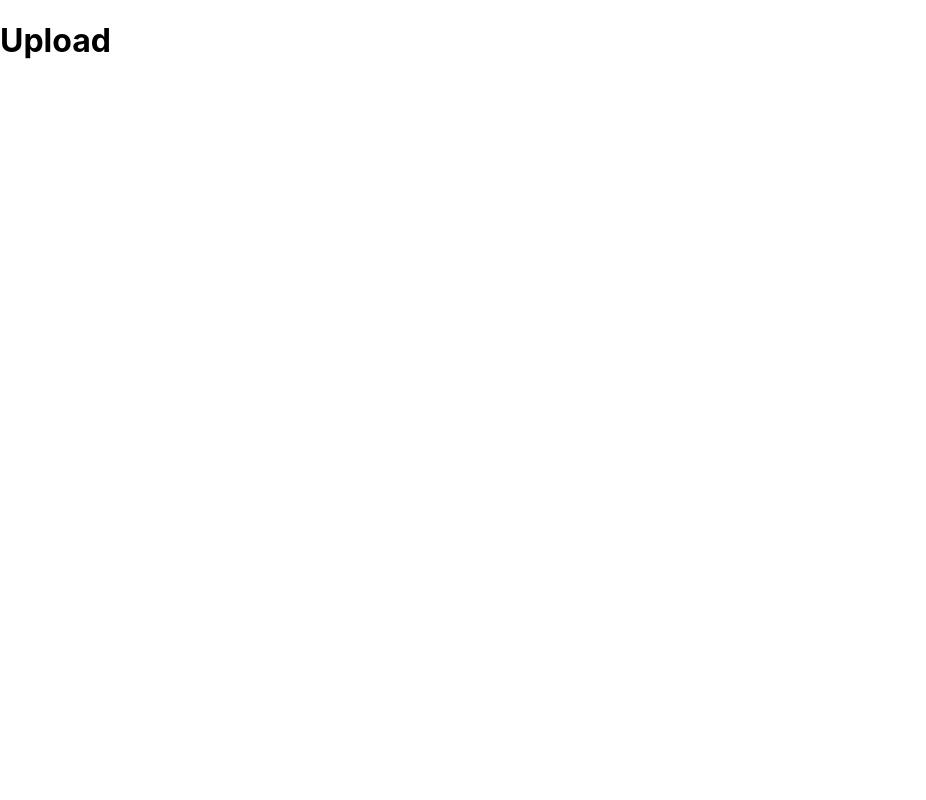
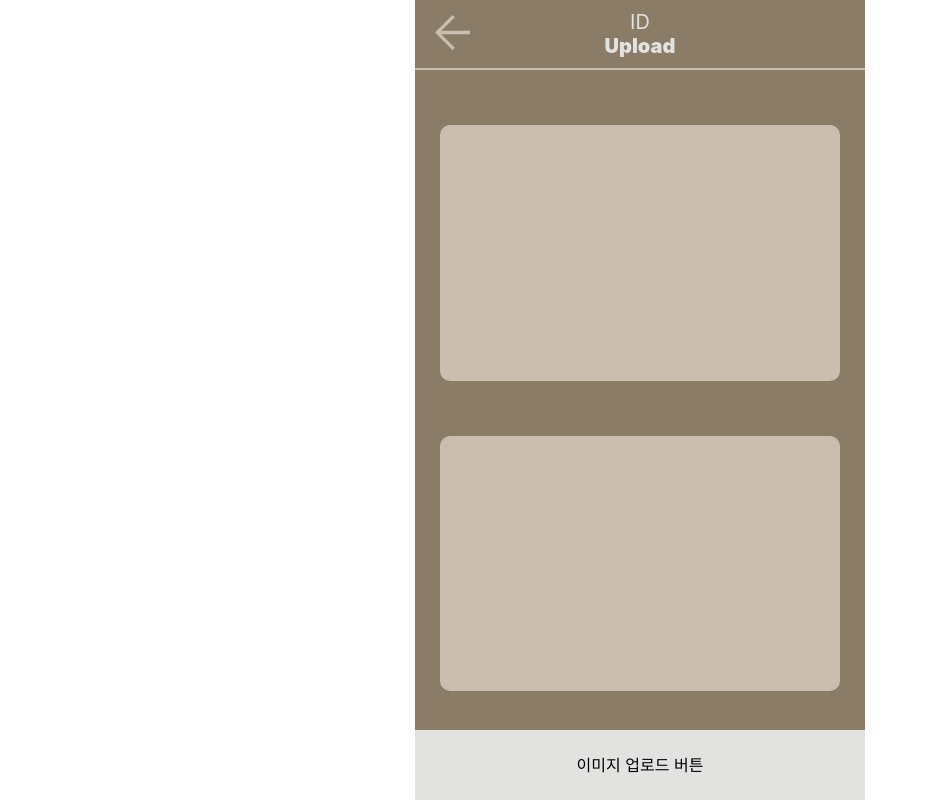
Before and after one commit to DevWonny/picture_project, a React (Create React App) app: page /upload in a window 1280 px wide. Shown: the whole page, without its empty margins (0-926 px from the left). Built offline with nearby package versions, Linux system fonts and the light colour scheme; the HTML template or start-up script is replaced by a standard one.

Commit message:
feat : upload page 퍼블리싱 구현 완료

```diff
--- a/src/views/Upload.tsx
+++ b/src/views/Upload.tsx
@@ -1,11 +1,88 @@
+import { useLocation } from "react-router-dom";
 import styled from "styled-components";
+import BackButton from "../components/BackButton";
 
 const Upload = () => {
+  // location
+  const location = useLocation();
+
   return (
-    <div>
-      <h1>Upload</h1>
-    </div>
+    <UploadWrap>
+      <UploadHeader>
+        <BackButton parameter={location.pathname} />
+        <p>
+          ID
+          <br />
+          <span>Upload</span>
+        </p>
+      </UploadHeader>
+      <UploadContentWrap>
+        {/* image upload */}
+        <UploadContentContainer></UploadContentContainer>
+        {/* text upload */}
+        <UploadContentContainer></UploadContentContainer>
+        <UploadButton>이미지 업로드 버튼</UploadButton>
+      </UploadContentWrap>
+    </UploadWrap>
   );
 };
 
 export default Upload;
+
+const UploadWrap = styled.div`
+  width: 450px;
+  height: 100vh;
+  background: #8b7c67;
+  position: relative;
+  margin: 0 auto;
+`;
+
+const UploadHeader = styled.div`
+  width: 100%;
+  height: 70px;
+  border-bottom: 2px solid #cabfae;
+  box-sizing: border-box;
+  position: relative;
+  display: flex;
+  justify-content: center;
+  align-items: center;
+
+  & p {
+    text-align: center;
+    color: #e2e2e0;
+    font-size: 20px;
+    margin: 0;
+
+    & span {
+      font-weight: 900;
+    }
+  }
+`;
+
+const UploadContentWrap = styled.div`
+  width: 100%;
+  height: calc(100vh - 70px);
+  display: flex;
+  flex-direction: column;
+  align-items: center;
+  position: relative;
+`;
+
+const UploadContentContainer = styled.div`
+  width: 400px;
+  height: 35%;
+  background: #cabfae;
+  border-radius: 10px;
+  margin-top: 55px;
+`;
+
+const UploadButton = styled.div`
+  width: 100%;
+  height: 70px;
+  background: #e2e2e0;
+  text-align: center;
+  line-height: 70px;
+  position: absolute;
+  bottom: 0;
+  cursor: pointer;
+`;
```
